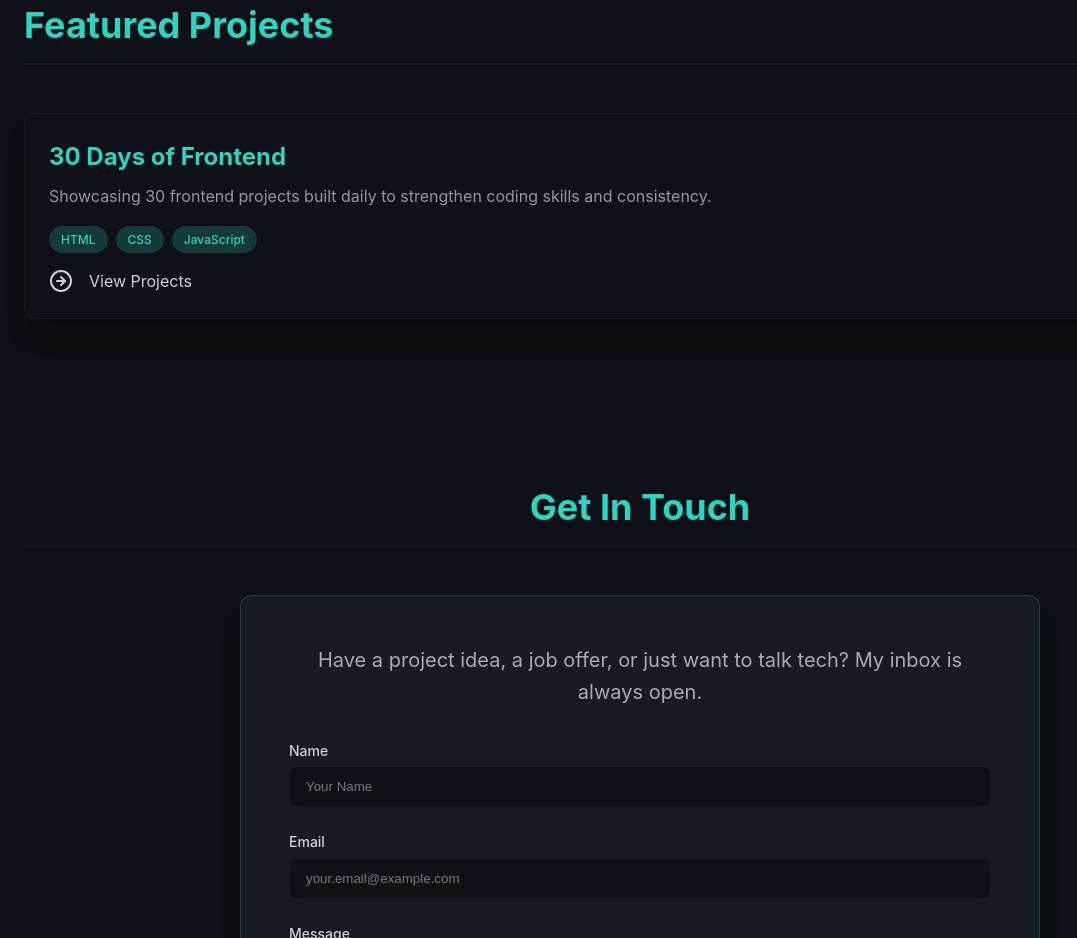
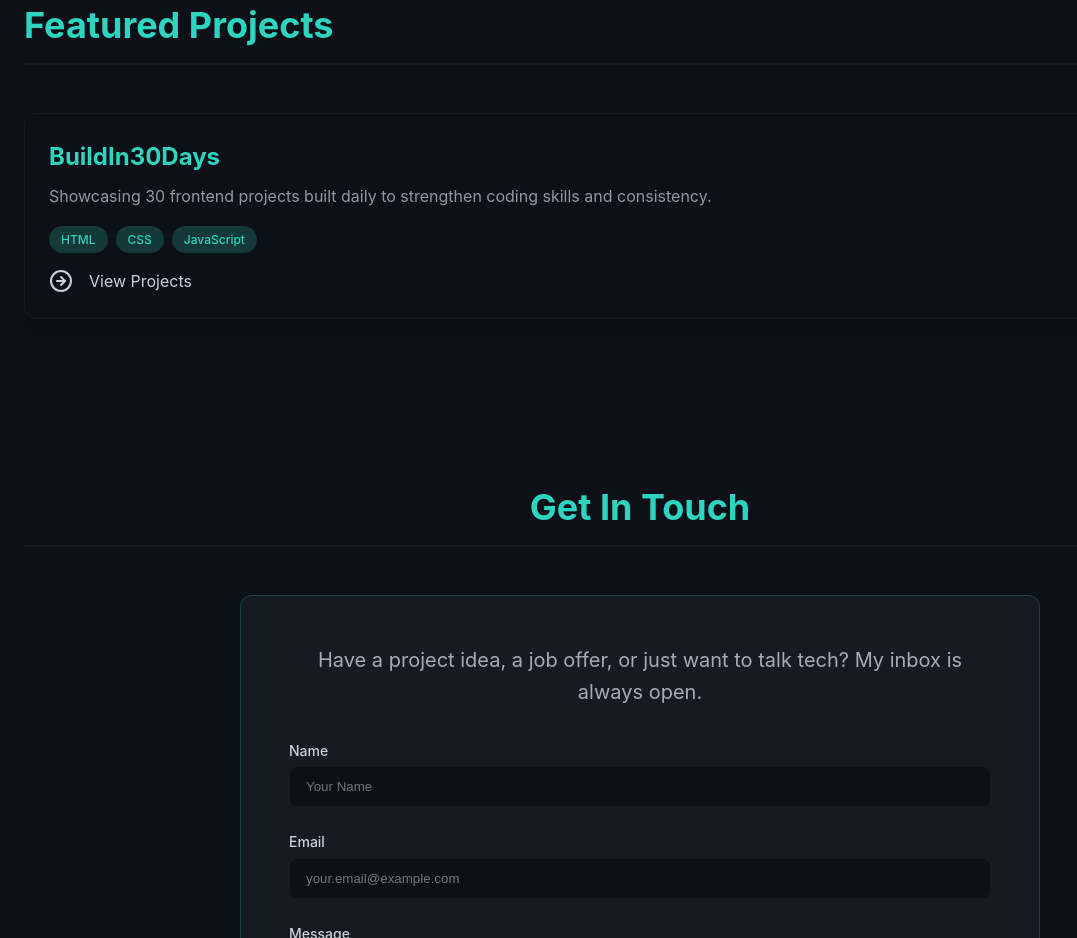
Before and after one commit to gautamsonpitale17/BuildIn30Days, a plain HTML site: page CodeByGautam/index.html in a window 1280 px wide. Shown: the part 1760-2698 px from the top of the page, without its empty margins (0-1077 px from the left). Drawn offline with nearby package versions, Linux system fonts and the light colour scheme.

Commit message:
Updated index.html

```diff
--- a/CodeByGautam/index.html
+++ b/CodeByGautam/index.html
@@ -112,7 +112,7 @@
                     <div class="projects-grid">
                         <div id="thirty-days-card" class="project-card large-card clickable-card">
                             <div class="project-content">
-                                <h3>30 Days of Frontend</h3>
+                                <h3>BuildIn30Days</h3>
                                 <p>Showcasing 30 frontend projects built daily to strengthen coding skills and consistency.</p>
                                 <div class="project-tags">
                                     <span>HTML</span>
```
